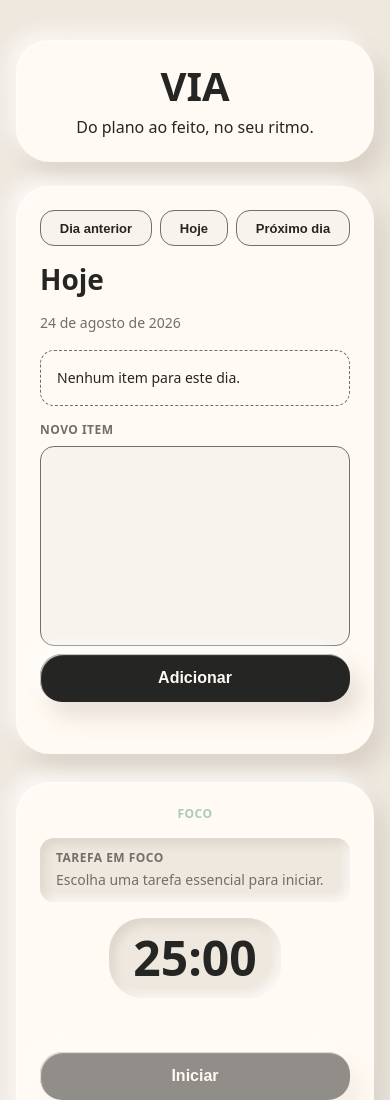
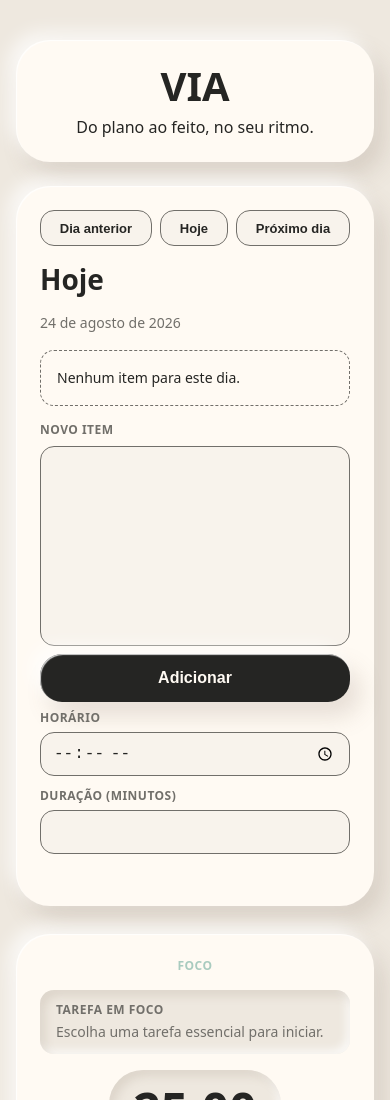
Before and after one commit to nughinit/Pomodoro, a React (Vite) app: page / in a window 390 px wide. Shown: the top 1100 px of the page. Built offline with nearby package versions, Linux system fonts and the light colour scheme.

Commit message:
feat: add agenda time and duration fields

```diff
--- a/src/features/agenda/components/DailyAgenda.css
+++ b/src/features/agenda/components/DailyAgenda.css
@@ -305,6 +305,49 @@
   outline-offset: 3px;
 }
 
+.daily-agenda__optional-fields {
+  display: flex;
+  gap: 12px;
+  flex-wrap: wrap;
+}
+
+.daily-agenda__field-group {
+  display: flex;
+  flex-direction: column;
+  gap: 6px;
+  flex: 1 1 140px;
+  min-width: 0;
+}
+
+.daily-agenda__field-label {
+  font-size: 12px;
+  line-height: 16px;
+  font-weight: 600;
+  letter-spacing: 0.04em;
+  text-transform: uppercase;
+  color: var(--mallow-muted);
+}
+
+.daily-agenda__time-input,
+.daily-agenda__duration-input {
+  min-height: 44px;
+  min-width: 0;
+  width: 100%;
+  padding: 0 12px;
+  border: 1px solid var(--mallow-muted);
+  border-radius: var(--mallow-radius-sm);
+  background: var(--mallow-surface);
+  color: var(--mallow-ink);
+  font-size: 16px;
+  box-sizing: border-box;
+}
+
+.daily-agenda__time-input:focus-visible,
+.daily-agenda__duration-input:focus-visible {
+  outline: 2px solid var(--mallow-ink);
+  outline-offset: 3px;
+}
+
 .daily-agenda__feedback {
   margin: 0;
   min-height: 20px;
@@ -342,6 +385,14 @@
     width: 100%;
   }
 
+  .daily-agenda__optional-fields {
+    flex-direction: column;
+  }
+
+  .daily-agenda__field-group {
+    flex: 1 1 auto;
+  }
+
   .daily-agenda__item-row {
     flex-direction: column;
     align-items: stretch;
--- a/src/features/agenda/components/DailyAgenda.tsx
+++ b/src/features/agenda/components/DailyAgenda.tsx
@@ -1,11 +1,16 @@
 import { useEffect, useRef, useState } from 'react'
 import type { FormEvent } from 'react'
+import { MAX_AGENDA_ITEM_DURATION_MINUTES } from '../domain/types'
 import type { AgendaItem, LocalDateString } from '../domain/types'
+import { deriveAgendaItemEndTime } from '../domain/agendaItems'
 import type { AddAgendaItemResult } from '../domain/agendaItems'
 import type { AddAgendaItemInput } from '../hooks/useAgendaItems'
+import { parseOptionalDurationField, parseOptionalTimeField } from './agendaFieldParsing'
 import './DailyAgenda.css'
 
 const EMPTY_TITLE_MESSAGE = 'Digite um título para adicionar o item.'
+const INVALID_TIME_MESSAGE = 'Informe um horário válido no formato HH:mm.'
+const INVALID_DURATION_MESSAGE = `Informe uma duração válida entre 1 e ${MAX_AGENDA_ITEM_DURATION_MINUTES} minutos.`
 
 const WEEKDAY_FORMATTER = new Intl.DateTimeFormat('pt-BR', { weekday: 'long' })
 const LONG_DATE_FORMATTER = new Intl.DateTimeFormat('pt-BR', {
@@ -46,6 +51,28 @@ function formatWeekdayDate(localDate: LocalDateString): string {
   return `${capitalize(WEEKDAY_FORMATTER.format(date))}, ${LONG_DATE_FORMATTER.format(date)}`
 }
 
+function formatItemMeta(item: AgendaItem): string {
+  const durationSuffix = item.durationMinutes !== null ? ` · ${item.durationMinutes} min` : ''
+
+  if (item.startTime === null) {
+    return `Sem horário${durationSuffix}`
+  }
+
+  if (item.durationMinutes === null) {
+    return item.startTime
+  }
+
+  const derivedEnd = deriveAgendaItemEndTime(item.startTime, item.durationMinutes)
+  if (derivedEnd.status !== 'ok') {
+    return `${item.startTime}${durationSuffix}`
+  }
+
+  const endLabel =
+    derivedEnd.dayOffset > 0 ? `${derivedEnd.endTime} (+${derivedEnd.dayOffset} dia)` : derivedEnd.endTime
+
+  return `${item.startTime}–${endLabel}${durationSuffix}`
+}
+
 export interface DailyAgendaFocusProps {
   selectedItemId: string | null
   selectItem: (id: string) => void
@@ -75,6 +102,8 @@ export function DailyAgenda({
   canChangeSelection,
 }: DailyAgendaProps) {
   const [title, setTitle] = useState('')
+  const [startTimeInput, setStartTimeInput] = useState('')
+  const [durationInput, setDurationInput] = useState('')
   const [feedback, setFeedback] = useState('')
   const [confirmingId, setConfirmingId] = useState<string | null>(null)
   const [dateSnapshotForConfirm, setDateSnapshotForConfirm] = useState(selectedDate)
@@ -117,17 +146,32 @@ export function DailyAgenda({
   const handleSubmit = (event: FormEvent<HTMLFormElement>) => {
     event.preventDefault()
 
-    const outcome = addItem({ title })
+    const startTime = parseOptionalTimeField(startTimeInput)
+    const durationMinutes = parseOptionalDurationField(durationInput)
+
+    const outcome = addItem({ title, startTime, durationMinutes })
 
     if (outcome === 'added') {
       setFeedback('')
       setTitle('')
+      setStartTimeInput('')
+      setDurationInput('')
       inputRef.current?.focus()
       return
     }
 
     if (outcome === 'empty-title') {
       setFeedback(EMPTY_TITLE_MESSAGE)
+      return
+    }
+
+    if (outcome === 'invalid-time') {
+      setFeedback(INVALID_TIME_MESSAGE)
+      return
+    }
+
+    if (outcome === 'invalid-duration') {
+      setFeedback(INVALID_DURATION_MESSAGE)
     }
   }
 
@@ -219,10 +263,7 @@ export function DailyAgenda({
                       />
                       <span className="daily-agenda__item-body">
                         <span className="daily-agenda__item-title">{item.title}</span>
-                        <span className="daily-agenda__item-meta">
-                          {item.startTime ?? 'Sem horário'}
-                          {item.durationMinutes !== null ? ` · ${item.durationMinutes} min` : ''}
-                        </span>
+                        <span className="daily-agenda__item-meta">{formatItemMeta(item)}</span>
                       </span>
                     </label>
                     {isCompleted && <span className="daily-agenda__status-badge">Concluído</span>}
@@ -313,6 +354,40 @@ export function DailyAgenda({
               Adicionar
             </button>
           </div>
+
+          <div className="daily-agenda__optional-fields">
+            <div className="daily-agenda__field-group">
+              <label htmlFor="daily-agenda-time" className="daily-agenda__field-label">
+                Horário
+              </label>
+              <input
+                id="daily-agenda-time"
+                className="daily-agenda__time-input"
+                type="time"
+                value={startTimeInput}
+                onChange={(event) => setStartTimeInput(event.target.value)}
+                aria-describedby="daily-agenda-feedback"
+              />
+            </div>
+            <div className="daily-agenda__field-group">
+              <label htmlFor="daily-agenda-duration" className="daily-agenda__field-label">
+                Duração (minutos)
+              </label>
+              <input
+                id="daily-agenda-duration"
+                className="daily-agenda__duration-input"
+                type="number"
+                inputMode="numeric"
+                min={1}
+                max={MAX_AGENDA_ITEM_DURATION_MINUTES}
+                step={1}
+                value={durationInput}
+                onChange={(event) => setDurationInput(event.target.value)}
+                aria-describedby="daily-agenda-feedback"
+              />
+            </div>
+          </div>
+
           <p
             id="daily-agenda-feedback"
             ref={feedbackRef}
--- /dev/null
+++ b/src/features/agenda/components/agendaFieldParsing.ts
@@ -0,0 +1,9 @@
+export function parseOptionalTimeField(raw: string): string | null {
+  const trimmed = raw.trim()
+  return trimmed === '' ? null : trimmed
+}
+
+export function parseOptionalDurationField(raw: string): number | null {
+  const trimmed = raw.trim()
+  return trimmed === '' ? null : Number(trimmed)
+}
```
Also changed, not shown: 2 other files (tests, documents, lock files or other folders).
